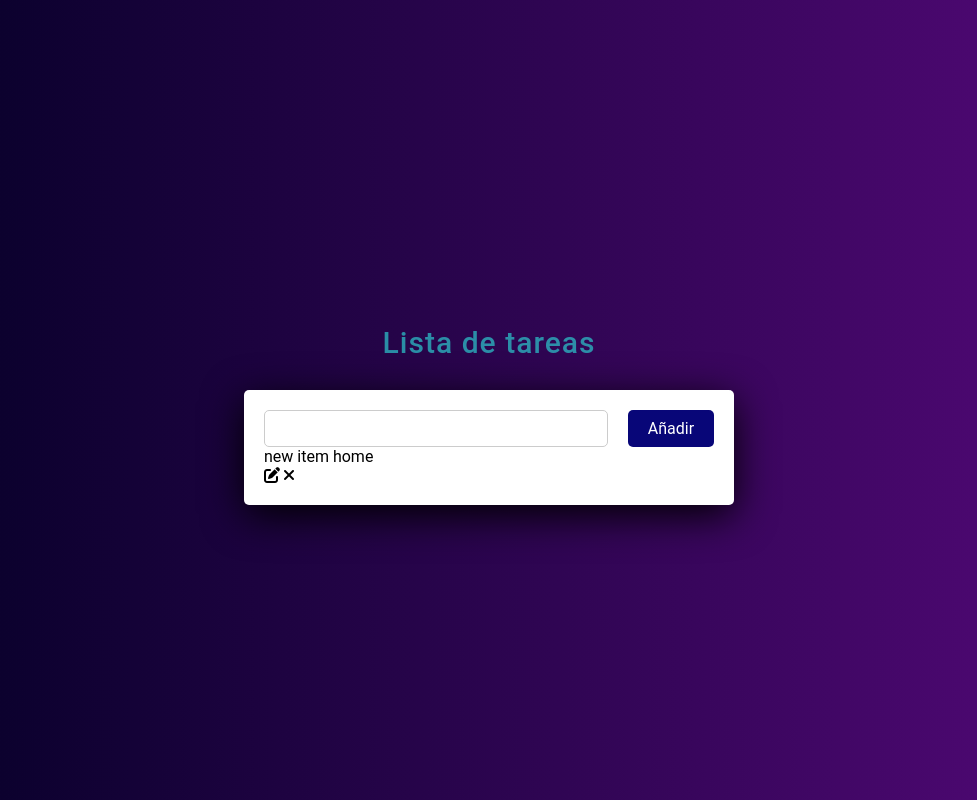
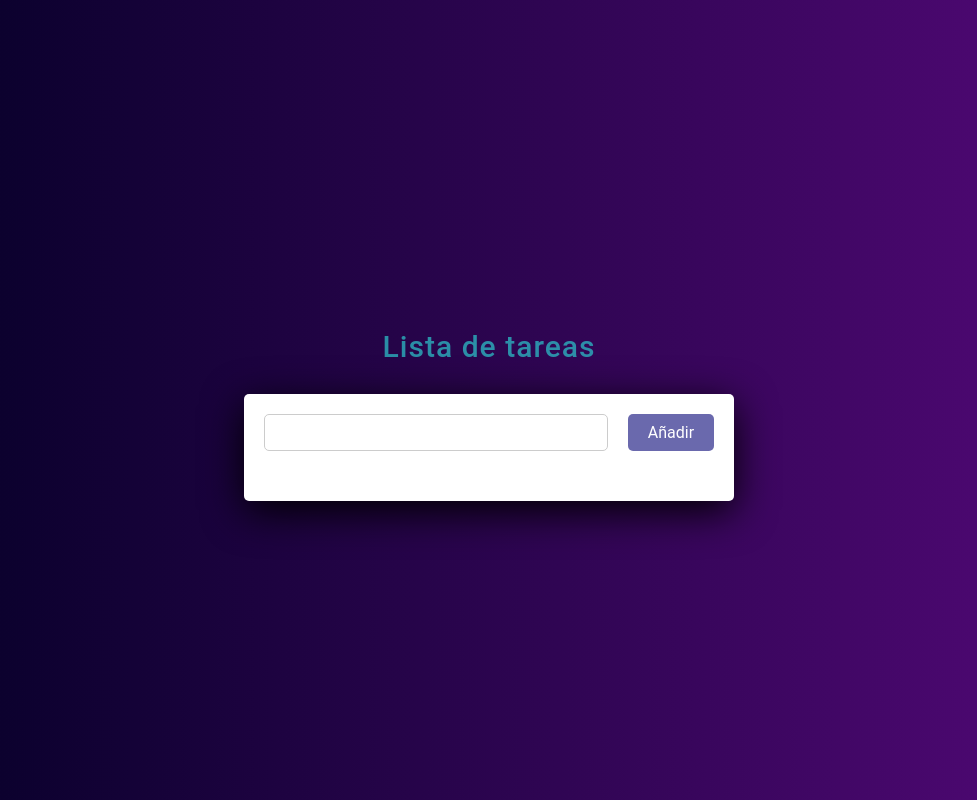
Before and after one commit to juanyovera/lista-de-tareas, a plain HTML site: page index.html in a window 1280 px wide. Shown: the whole page, without its empty margins (151-1128 px from the left). Drawn offline with Linux system fonts and the light colour scheme.

Commit message:
borro el comentado

```diff
--- a/index.html
+++ b/index.html
@@ -4,7 +4,7 @@
     <meta charset="UTF-8">
     <meta http-equiv="X-UA-Compatible" content="IE=edge">
     <meta name="viewport" content="width=device-width, initial-scale=1.0">
-    <link rel="stylesheet" href="style.css">
+    <link rel="stylesheet" href="css/style.css">
     <link rel="stylesheet" href="https://cdnjs.cloudflare.com/ajax/libs/font-awesome/6.2.0/css/all.min.css" />
     <title>Lista de tareas</title>
 </head>
@@ -16,13 +16,6 @@
             <button class="add-list">Añadir</button>
         </div>
         <div class="tasks">
-            <div class="item">
-                <p>new item home</p>
-                <div class="item-btn">
-                    <i class="fa-solid fa-pen-to-square"></i>
-                    <i class="fa-solid fa-xmark"></i>
-                </div>
-            </div>
         </div>
     </div>
 
```
